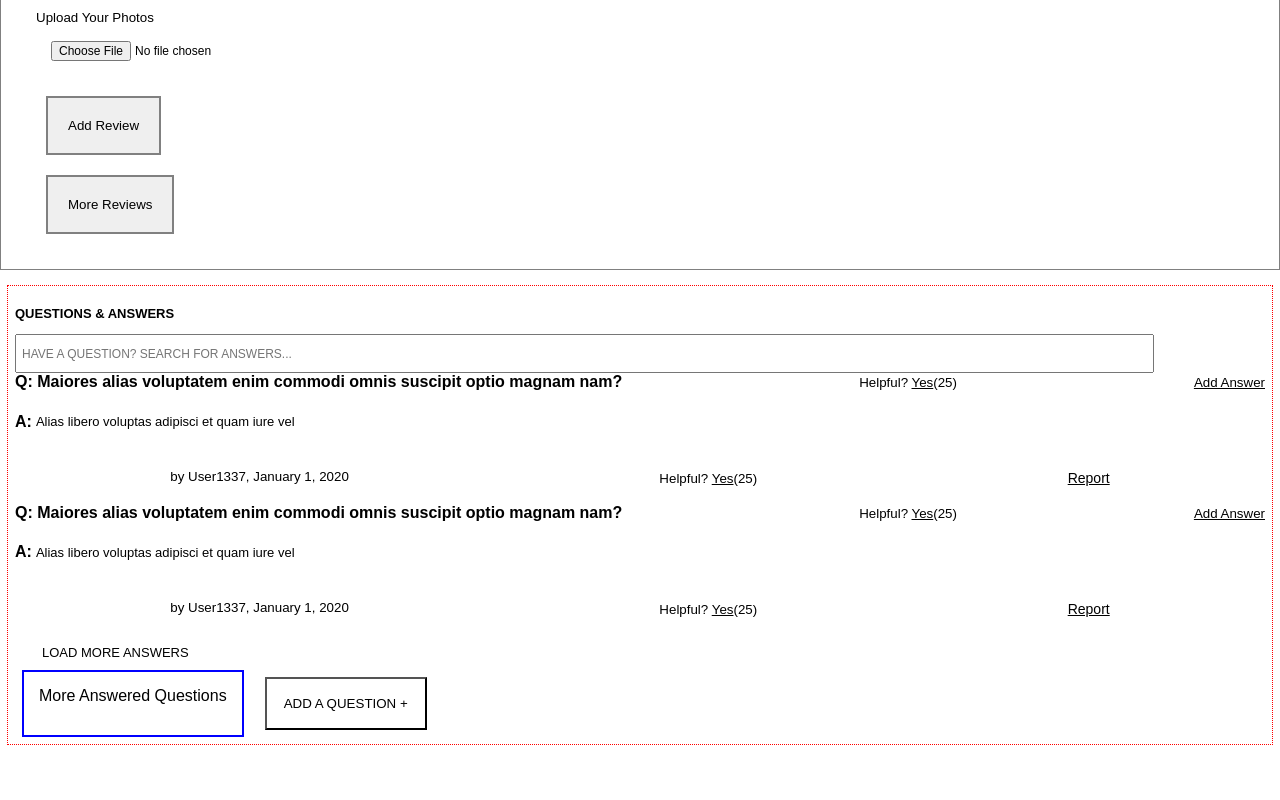
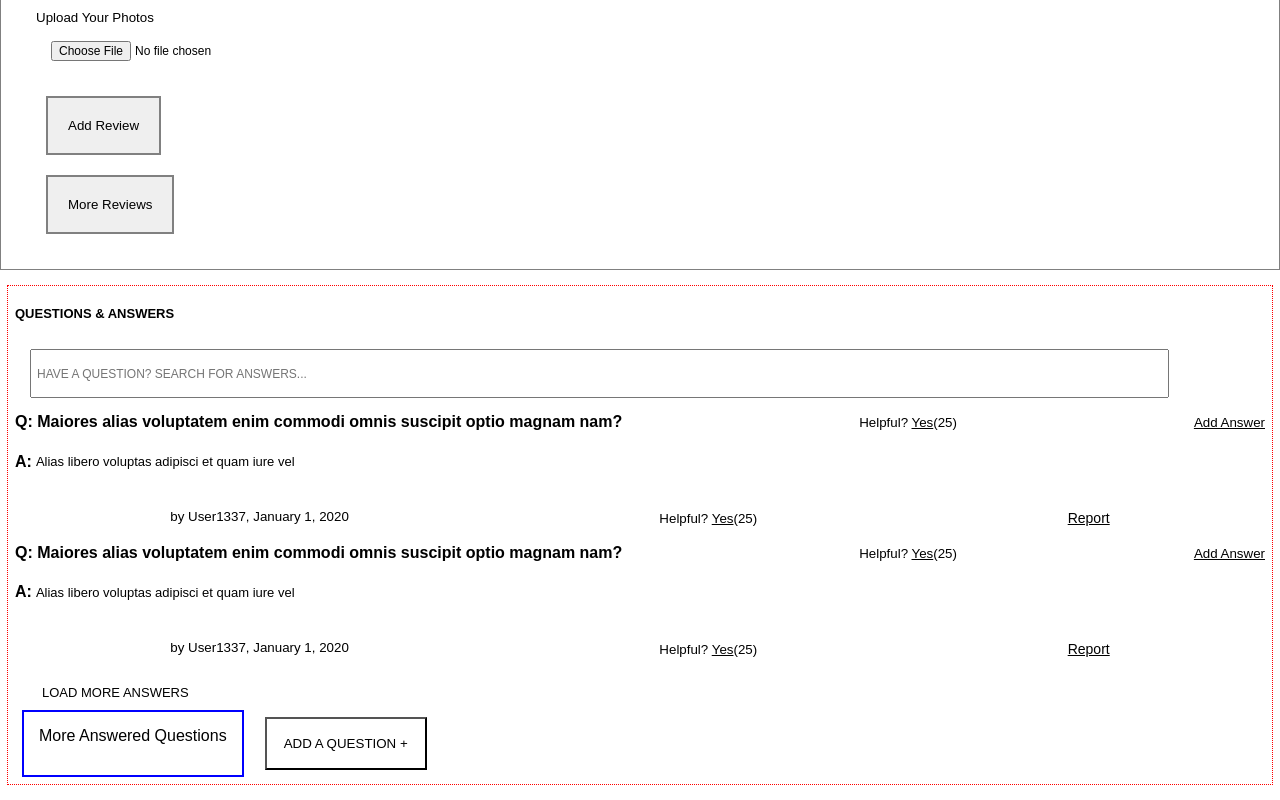
Before and after one commit to 7-Oscillating-Owls/hoo-dunit, a React app: page / in a window 1280 px wide. Shown: the part 4204-5004 px from the top of the page. Before the commit the page ends 4964 px from the top, so only its background shows below. Built offline with nearby package versions, Linux system fonts and the light colour scheme.

Commit message:
added margin to reflect wireframe

```diff
--- a/client/src/components/SearchBar/SearchBar.css
+++ b/client/src/components/SearchBar/SearchBar.css
@@ -1,4 +1,5 @@
 .searchbar {
   width: 90%;
-  height: 25px;
+  height: 35px;
+  margin: 15px;
 }
```
